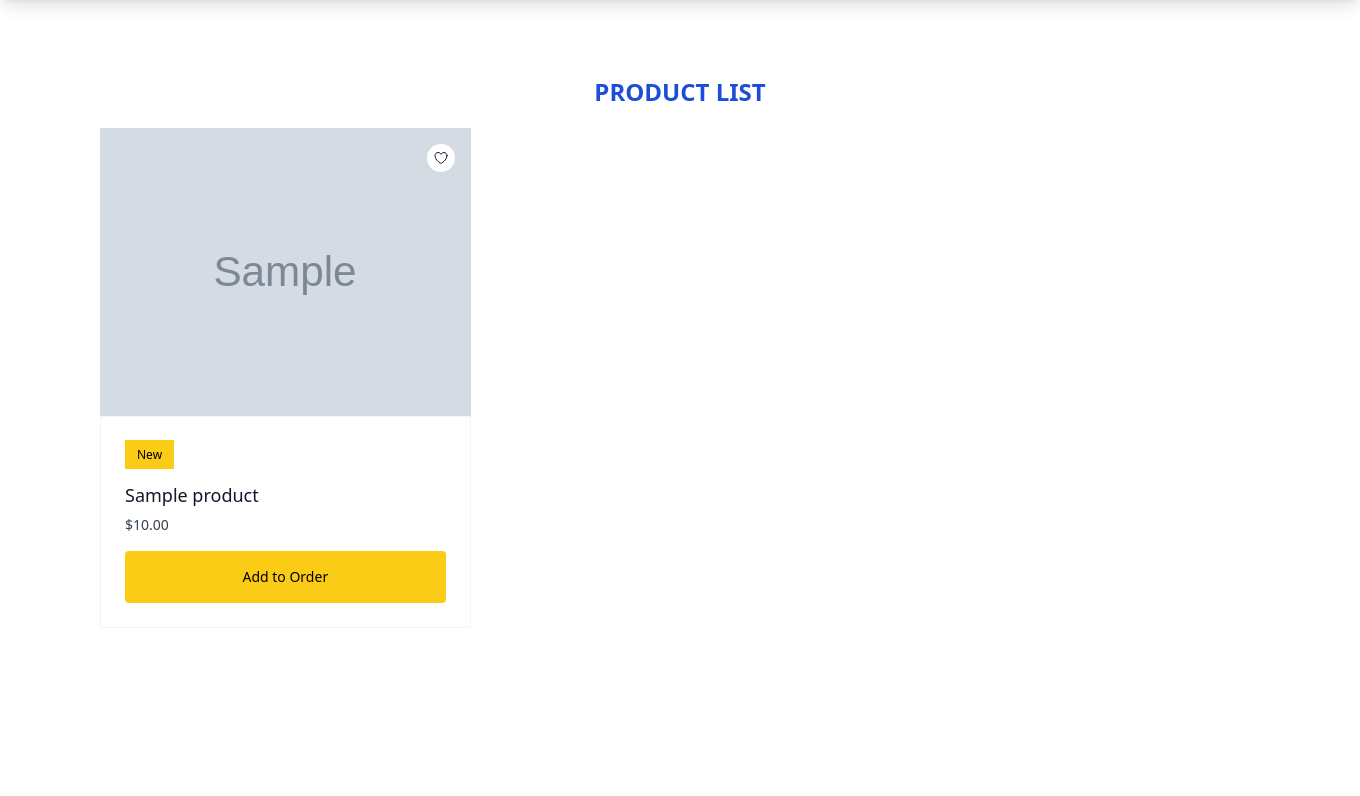
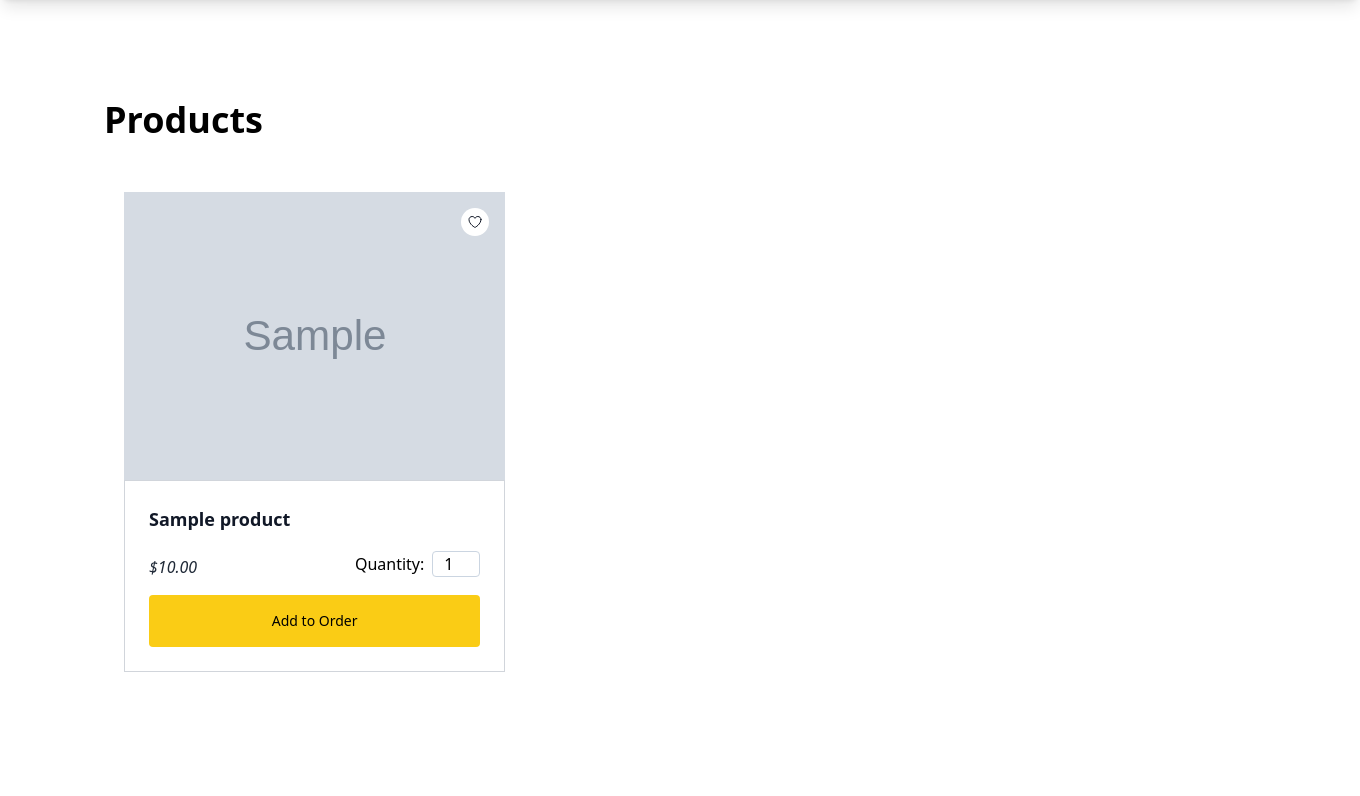
Before and after one commit to andresagab/py_coffe_shop, a Django app: page / in a window 1360 px wide. Shown: the part 84-880 px from the top of the page. Before the commit the page ends 687 px from the top, so only its background shows below. Run offline with Django 5.2, Linux system fonts and the light colour scheme; tables that the repository leaves empty hold one stand-in row (values such as "Sample post"); grey boxes marked "Sample" are stand-in pictures; some libraries are stand-ins or nearby versions.

Commit message:
Update products list
Add the quantity input and update the OrderProductForm to enable their store, also add validation to set the product quantity when an old product is added again to the saved order, finally update ui of list_product.html template

```diff
--- a/orders/forms/OrderProductForm.py
+++ b/orders/forms/OrderProductForm.py
@@ -8,5 +8,6 @@ class OrderProductForm(ModelForm):
         model = OrderProduct
         # fields to use in the form
         fields = [
-            'product'
+            'product',
+            'quantity',
         ]
--- a/products/templates/products/list_product.html
+++ b/products/templates/products/list_product.html
@@ -1,10 +1,13 @@
 {% extends "layouts/base.html" %}
 
-{% block title %}Product List{% endblock title %}
+{% block title %}Products{% endblock title %}
 
 {% block content %}
 
-    <h1 class="font-bold text-center text-2xl text-blue-700 uppercase">Product List</h1>
+    <section class="container mx-auto w-1/3 p-6 w-max">
+
+        {#  section title  #}
+        <h1 class="font-bold text-4xl w-full mb-8">Products</h1>
 
         <ul class="grid grid-cols-1 md:grid-cols-3 gap-6 items-center p-5">
             {% for product in products %}
@@ -38,18 +41,18 @@
                         />
                     {% endif %}
 
-                <div class="relative border border-gray-100 bg-white p-6">
-                    <span class="whitespace-nowrap bg-yellow-400 px-3 py-1.5 text-xs font-medium"> New </span>
+                    <div class="relative border border-gray-300 shadow-sm hover:bg-gray-50 transition ease-in-out duration-300 bg-white p-6">
+
+                        {#  new label #}
+                        {% comment %}<span class="whitespace-nowrap bg-yellow-400 px-3 py-1.5 text-xs font-medium"> New </span>{% endcomment %}
 
                         {# product name #}
                         <a
                             href="{% url 'info_product' product.id %}"
-                        class="block mt-4 text-lg font-medium text-gray-900"
+                            class="block mt-0 text-lg font-semibold text-gray-900 hover:text-slate-800 transition ease-in-out duration-150 hover:underline"
                         >
                             {{ product.name }}
                         </a>
-
-                    <p class="mt-1.5 text-sm text-gray-700">${{ product.price }}</p>
 
                         <form
                             action="{% url 'add_order_product' %}"
@@ -57,13 +60,32 @@
                             class="mt-4"
                         >
                             {% csrf_token %}
+
+                            <div class="flex items-center justify-between">
+                                <p class="mt-1.5 font-normal text-md italic text-gray-800">${{ product.price }}</p>
+                                <div class="flex items-center gap-2 text-md">
+                                    <span>Quantity:</span>
+                                    <input
+                                            type="number"
+                                            name="quantity"
+                                            min="1"
+                                            max="50"
+                                            value="1"
+                                            class="w-12 border-gray-200 rounded text-center text-md border border-slate-300"
+                                            title="Type the quantity that you want to buy"
+                                            required
+                                    >
+                                </div>
+                            </div>
+
                             <input
                                 type="hidden"
                                 name="product"
                                 value="{{ product.id }}"
                             />
+
                             <button
-                            class="block w-full rounded bg-yellow-400 p-4 text-sm font-medium transition hover:scale-105"
+                                class="block w-full rounded bg-yellow-400 p-4 text-sm font-medium transition hover:scale-105 mt-4"
                             >
                                 Add to Order
                             </button>
@@ -73,4 +95,6 @@
             {% endfor %}
         </ul>
 
+    </section>
+
 {% endblock content %}
```
Also changed, not shown: orders/views/CreateOrderProductView.py (+21 -4 lines). Lines whose indentation alone changed are shown as unchanged.
